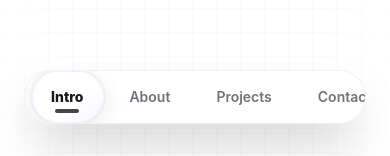
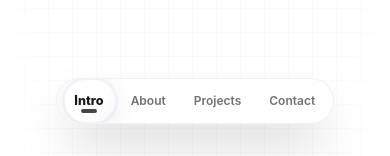
Before and after one commit to astoneham1/2026-portfolio, a React (Vite) app: page / in a window 390 px wide. Shown: the part 688-844 px from the top of the page. Built offline with nearby package versions, Linux system fonts and the light colour scheme.

Commit message:
fix: mobile nav bar

```diff
--- a/src/components/Navbar.jsx
+++ b/src/components/Navbar.jsx
@@ -1,10 +1,12 @@
 import { TABS } from '../constants/tabs';
 
 export const Navbar = ({ activeTab, navBarRef, tabRefs, bubbleStyle, isDark, handleNavClick }) => (
-  <nav className="fixed bottom-8 inset-x-0 z-[100] pointer-events-none flex justify-center px-6">
+  // 1. Changed px-6 to px-2 sm:px-6 to give the nav more breathing room on mobile
+  <nav className="fixed bottom-8 inset-x-0 z-[100] pointer-events-none flex justify-center px-2 sm:px-6">
     <div
       ref={navBarRef}
-      className="flex items-center gap-1.5 sm:gap-2 p-1.5 bg-white/80 dark:bg-zinc-900/80 backdrop-blur-xl backdrop-saturate-150 border border-zinc-200/50 dark:border-zinc-800/50 rounded-full shadow-2xl pointer-events-auto select-none overflow-hidden relative"
+      // 2. Slightly reduced the mobile gap from gap-1.5 to gap-1
+      className="flex items-center gap-1 sm:gap-2 p-1.5 bg-white/80 dark:bg-zinc-900/80 backdrop-blur-xl backdrop-saturate-150 border border-zinc-200/50 dark:border-zinc-800/50 rounded-full shadow-2xl pointer-events-auto select-none overflow-hidden relative"
     >
       <div
         className="absolute top-0 h-full z-0 transition-all duration-500"
@@ -36,10 +38,11 @@ export const Navbar = ({ activeTab, navBarRef, tabRefs, bubbleStyle, isDark, han
             ref={el => tabRefs.current[idx] = el}
             onClick={() => handleNavClick(tab.id)}
             className={`
-              relative px-5 py-2.5 rounded-full text-sm font-semibold
+              /* 3. Responsive padding, text size, and added whitespace-nowrap */
+              relative px-3 sm:px-5 py-2 sm:py-2.5 rounded-full text-xs sm:text-sm font-semibold
               transition-all duration-200 outline-none cursor-pointer
               focus-visible:ring-2 focus-visible:ring-zinc-400 dark:focus-visible:ring-zinc-600
-              z-10
+              z-10 whitespace-nowrap
               ${isActive
                 ? 'text-zinc-900 dark:text-zinc-100'
                 : 'text-zinc-500 dark:text-zinc-400 hover:text-zinc-900 dark:hover:text-zinc-100'
@@ -50,7 +53,7 @@ export const Navbar = ({ activeTab, navBarRef, tabRefs, bubbleStyle, isDark, han
           >
             <span
               className={`
-                relative z-20 transition-all duration-300
+                relative z-20 transition-all duration-300 inline-block
                 ${isActive ? 'font-extrabold scale-105' : ''}
                 group-hover:-translate-y-1 group-hover:scale-110
               `}
@@ -62,7 +65,7 @@ export const Navbar = ({ activeTab, navBarRef, tabRefs, bubbleStyle, isDark, han
             </span>
             <span
               className={`
-                absolute left-1/2 -translate-x-1/2 bottom-1 h-1 w-6 rounded-full
+                absolute left-1/2 -translate-x-1/2 bottom-1 h-1 w-4 sm:w-6 rounded-full
                 bg-zinc-900 dark:bg-white transition-all duration-300
                 ${isActive ? 'opacity-80 scale-x-100' : 'opacity-0 scale-x-50'}
               `}
```
